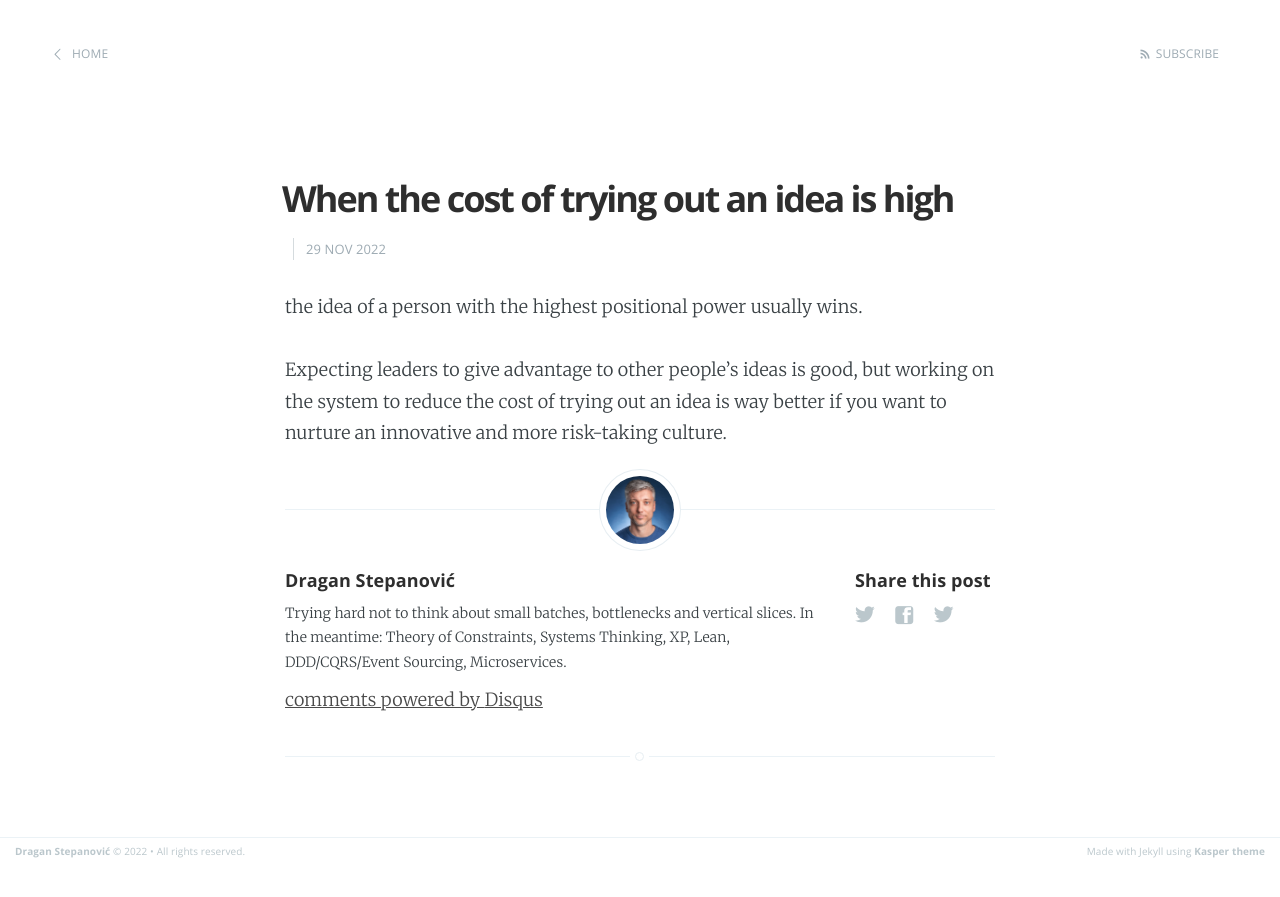
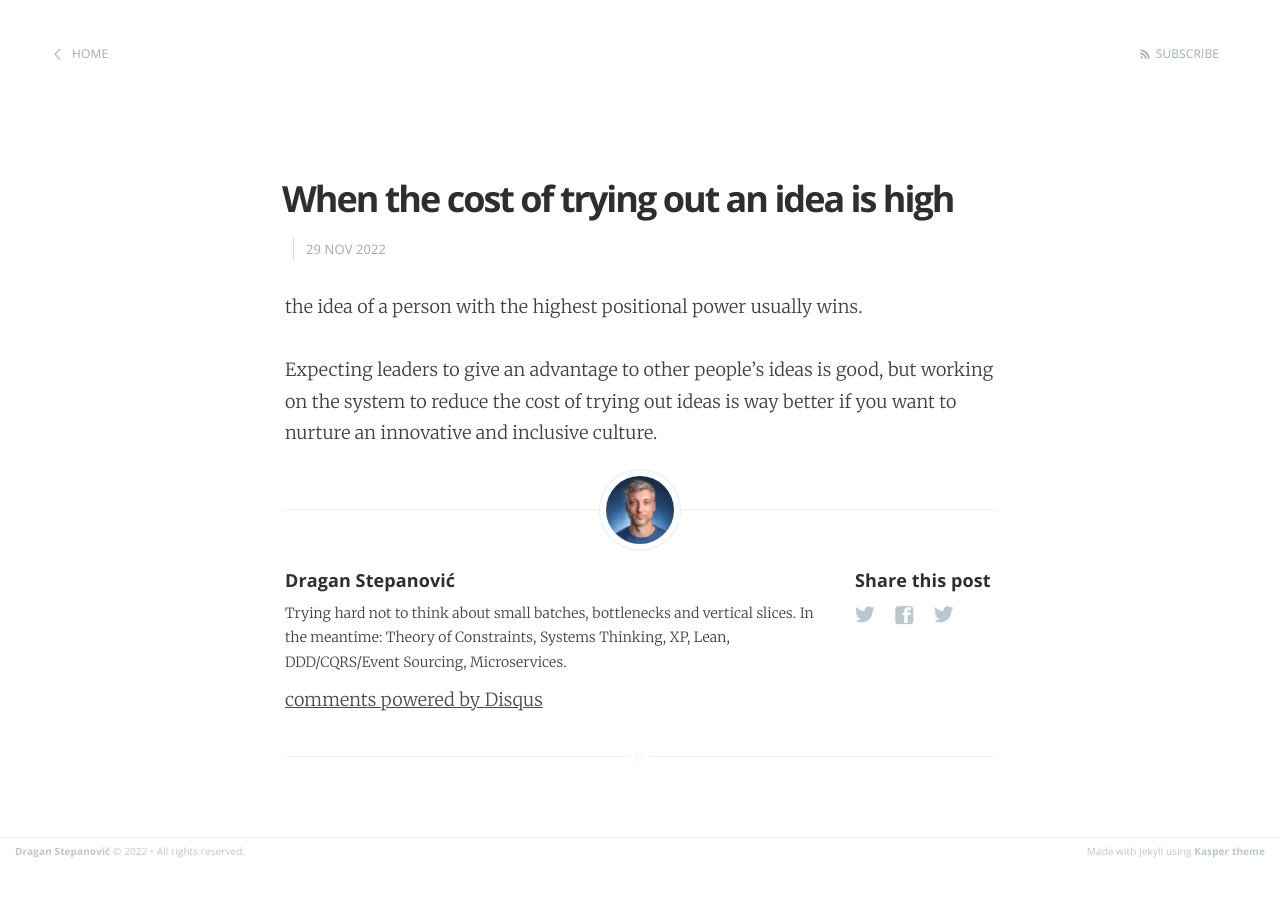
Before and after one commit to dragan-stepanovic/dragan-stepanovic.github.io, a Jekyll site: the page built from _posts/2022-11-29-when-the-cost-of-idea.md, in a window 1280 px wide. Shown: the top 897 px of the page. Built offline with Jekyll 4.4.1, drawn with Linux system fonts in a browser that asks for light colours; our own code applies the rules of GitHub Pages for plain Markdown files; comment, search, counter and statistics services are not loaded.

Commit message:
Update 2022-11-29-when-the-cost-of-idea.md

```diff
--- a/_posts/2022-11-29-when-the-cost-of-idea.md
+++ b/_posts/2022-11-29-when-the-cost-of-idea.md
@@ -3,4 +3,4 @@ title: "When the cost of trying out an idea is high"
 ---
 the idea of a person with the highest positional power usually wins.
 
-Expecting leaders to give advantage to other people's ideas is good, but working on the system to reduce the cost of trying out an idea is way better if you want to nurture an innovative and more risk-taking culture.
+Expecting leaders to give an advantage to other people's ideas is good, but working on the system to reduce the cost of trying out ideas is way better if you want to nurture an innovative and inclusive culture.
```
